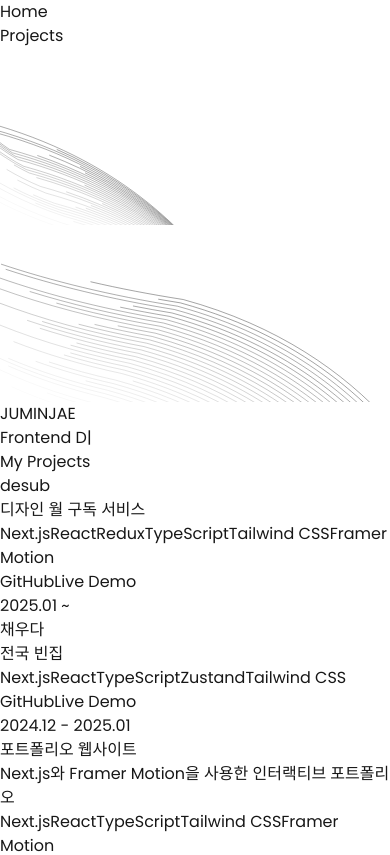
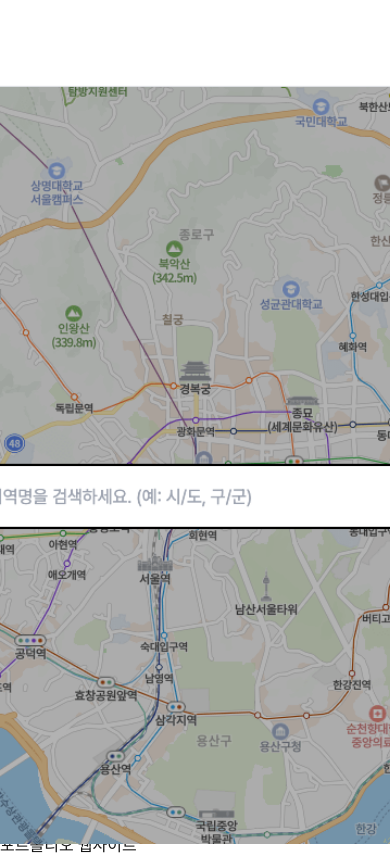
Before and after one commit to Ju-MINJAE/portfolio, a Next.js app: page / in a window 390 px wide. Shown: the top 855 px of the page. Built offline with nearby package versions, Linux system fonts and the light colour scheme.

Commit message:
design:  Adjust dark mode color

```diff
--- a/src/components/AnimatedSubtitle.tsx
+++ b/src/components/AnimatedSubtitle.tsx
@@ -30,7 +30,7 @@ const AnimatedSubtitle = ({ subtitle }: AnimatedSubtitleProps) => {
   }, [subtitle]);
 
   return (
-    <div className="text-2xl sm:text-3xl md:text-4xl font-semibold mb-6 text-neutral-700 ">
+    <div className="text-2xl sm:text-3xl md:text-4xl font-semibold mb-6 text-neutral-800 dark:text-white">
       <span ref={el} />
     </div>
   );
--- a/src/components/ProjectTimeline.tsx
+++ b/src/components/ProjectTimeline.tsx
@@ -19,7 +19,7 @@ const ProjectTimeline = () => {
   });
 
   return (
-    <section ref={ref} className="relative py-20 dark:bg-gray-900">
+    <section ref={ref} className="relative py-20 dark:bg-[#0a0a0a]">
       <div className="container mx-auto px-4 sm:px-6 lg:px-8">
         <h2 className="text-2xl sm:text-3xl font-bold text-center mb-12 text-gray-800 dark:text-white">
           My Projects
@@ -27,7 +27,7 @@ const ProjectTimeline = () => {
         <div className="relative">
           <motion.div
             style={{ scaleY }}
-            className="absolute left-4 sm:left-1/2 top-0 bottom-0 w-0.5 bg-gray-600 origin-top"
+            className="absolute left-4 sm:left-1/2 top-0 bottom-0 w-0.5 bg-gray-600 dark:bg-white origin-top"
           />
           {projects.map((project, index) => (
             <ProjectTimelineItem
--- a/src/components/ProjectTimelineItem.tsx
+++ b/src/components/ProjectTimelineItem.tsx
@@ -1,9 +1,10 @@
-// components/ProjectTimelineItem.tsx
 'use client';
 
 import { motion, useInView } from 'framer-motion';
 import { useRef } from 'react';
 import { Project } from '../types/project';
+import Image from 'next/image';
+import Link from 'next/link';
 
 interface ProjectTimelineItemProps {
   project: Project;
@@ -26,19 +27,32 @@ const ProjectTimelineItem = ({ project, index }: ProjectTimelineItemProps) => {
       }`}
     >
       <div className="hidden sm:block absolute left-1/2 top-1/2 transform -translate-x-1/2 -translate-y-1/2 w-4 h-4 bg-black rounded-full z-10">
-        <div className="w-3 h-3 bg-white dark:bg-gray-900 rounded-full absolute top-0.5 left-0.5" />
+        <div className="w-3 h-3 bg-white rounded-full absolute top-0.5 left-0.5" />
       </div>
 
       <div className="w-full sm:w-5/12 px-4 mb-4 sm:mb-0">
+        <Link href={`/projects/${project.id}`} passHref>
           <div
-          className={`bg-white dark:bg-gray-800 p-6 rounded-lg shadow-lg ${
+            className={`bg-white dark:bg-gray-800 rounded-lg shadow-lg ${
               isEven ? 'sm:text-left' : 'sm:text-right'
-          }`}
+            } cursor-pointer hover:shadow-xl transition-shadow duration-300 overflow-hidden`}
           >
+            {project.imageUrl && (
+              <div className="relative w-full h-48">
+                <Image
+                  src={project.imageUrl[0]}
+                  alt={project.title}
+                  layout="fill"
+                  objectFit="cover"
+                  className="transition-transform duration-300 hover:scale-105"
+                />
+              </div>
+            )}
+            <div className="p-6">
               <h3 className="text-xl font-semibold mb-2 text-gray-800 dark:text-white">
                 {project.title}
               </h3>
-          <p className="text-gray-600 dark:text-gray-300 mb-4">
+              <p className="text-gray-600 dark:text-white mb-4">
                 {project.description}
               </p>
               <div
@@ -59,32 +73,15 @@ const ProjectTimelineItem = ({ project, index }: ProjectTimelineItemProps) => {
                 className={`flex ${
                   isEven ? 'sm:justify-start' : 'sm:justify-end'
                 } gap-4`}
-          >
-            <a
-              href={project.githubUrl}
-              target="_blank"
-              rel="noopener noreferrer"
-              className="text-blue-500 hover:text-blue-600 dark:text-blue-400 dark:hover:text-blue-300"
-            >
-              GitHub
-            </a>
-            {project.liveUrl && (
-              <a
-                href={project.liveUrl}
-                target="_blank"
-                rel="noopener noreferrer"
-                className="text-green-500 hover:text-green-600 dark:text-green-400 dark:hover:text-green-300"
-              >
-                Live Demo
-              </a>
-            )}
+              ></div>
             </div>
           </div>
+        </Link>
       </div>
 
       <div className="w-full sm:w-5/12 px-4 mb-4 sm:mb-0">
         <span
-          className={`text-gray-500 dark:text-gray-400 font-medium block text-center sm:text-left ${
+          className={`text-gray-500 dark:text-white font-medium block text-center sm:text-left ${
             isEven ? 'sm:text-right' : 'sm:text-left'
           }`}
         >
```
Lines whose indentation alone changed are shown as unchanged.
